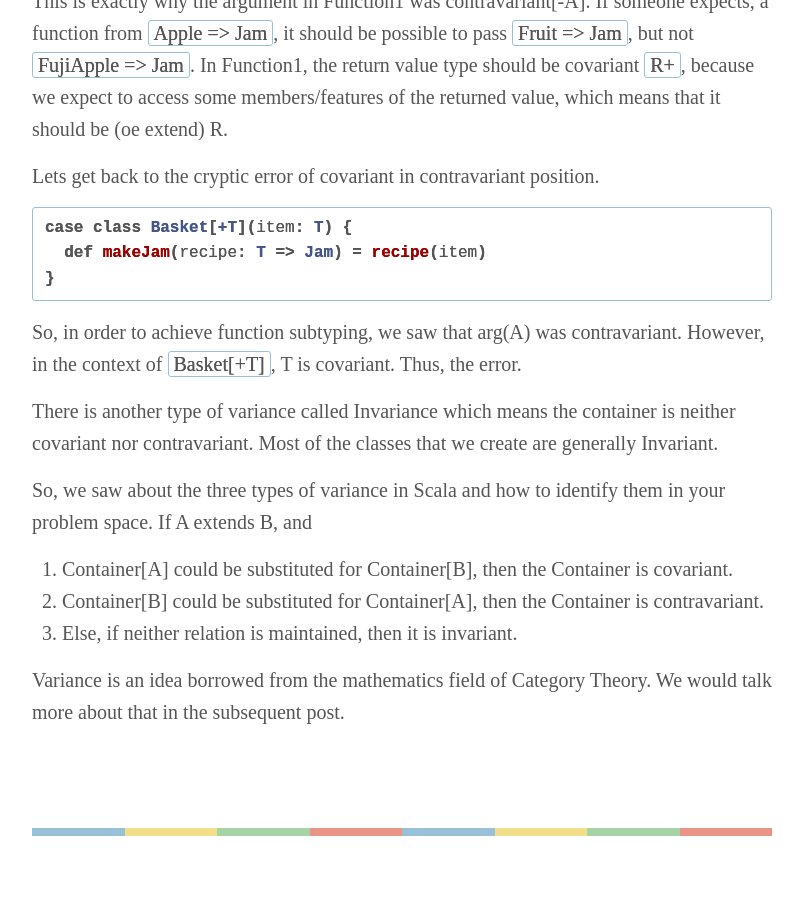
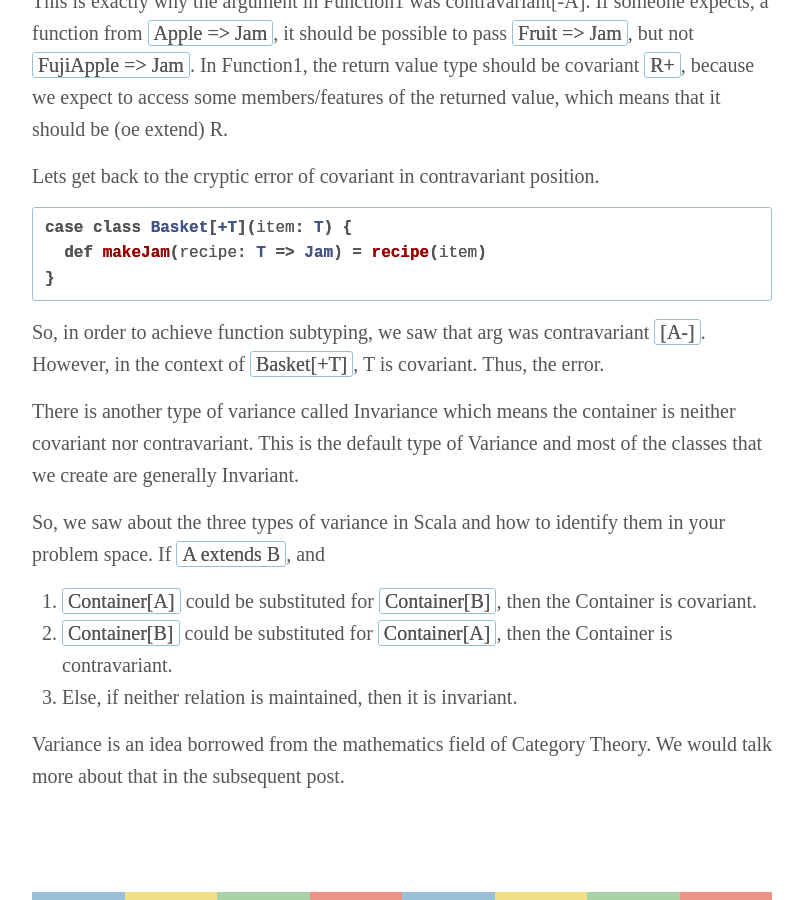
Before and after one commit to ashwanthkumar/lakshmirajagopalan.github.io, a Jekyll site: the page built from _posts/2016-12-29-variance-in-scala.md, in a window 1280 px wide and 900 px high, scrolled down 3248 px. Shown: the whole window, without its empty margins (238-1041 px from the left). Built offline with Jekyll 4.4.1, drawn with Linux system fonts in a browser that asks for light colours; some web fonts are replaced; comment, search, counter and statistics services are not loaded; before the commit the page ends 4084 px from its top, so only the background shows below that.

Commit message:
Few cosmetic changes

```diff
--- a/_posts/2016-12-29-variance-in-scala.md
+++ b/_posts/2016-12-29-variance-in-scala.md
@@ -121,16 +121,16 @@ case class Basket[+T](item: T) {
   def makeJam(recipe: T => Jam) = recipe(item)
 }
 {% endhighlight %}
-So, in order to achieve function subtyping, we saw that arg(A) was contravariant.
+So, in order to achieve function subtyping, we saw that arg was contravariant `[A-]`.
 However, in the context of `Basket[+T]`, T is covariant. Thus, the error.
 
 There is another type of variance called Invariance which means the container is neither covariant nor contravariant.
-Most of the classes that we create are generally Invariant.
+This is the default type of Variance and most of the classes that we create are generally Invariant.
 
 So, we saw about the three types of variance in Scala and how to identify them in your problem space.
-If A extends B, and
-1. Container[A] could be substituted for Container[B], then the Container is covariant.
-2. Container[B] could be substituted for Container[A],  then the Container is contravariant.
+If `A extends B`, and
+1. `Container[A]` could be substituted for `Container[B]`, then the Container is covariant.
+2. `Container[B]` could be substituted for `Container[A]`,  then the Container is contravariant.
 3. Else, if neither relation is maintained, then it is invariant.
 
 Variance is an idea borrowed from the mathematics field of Category Theory.
```
Also changed, not shown: _pages/about.md (+1 -4 lines), _posts/2016-12-28-diving-into-scala-typeclasses.md (+9 -9 lines).
